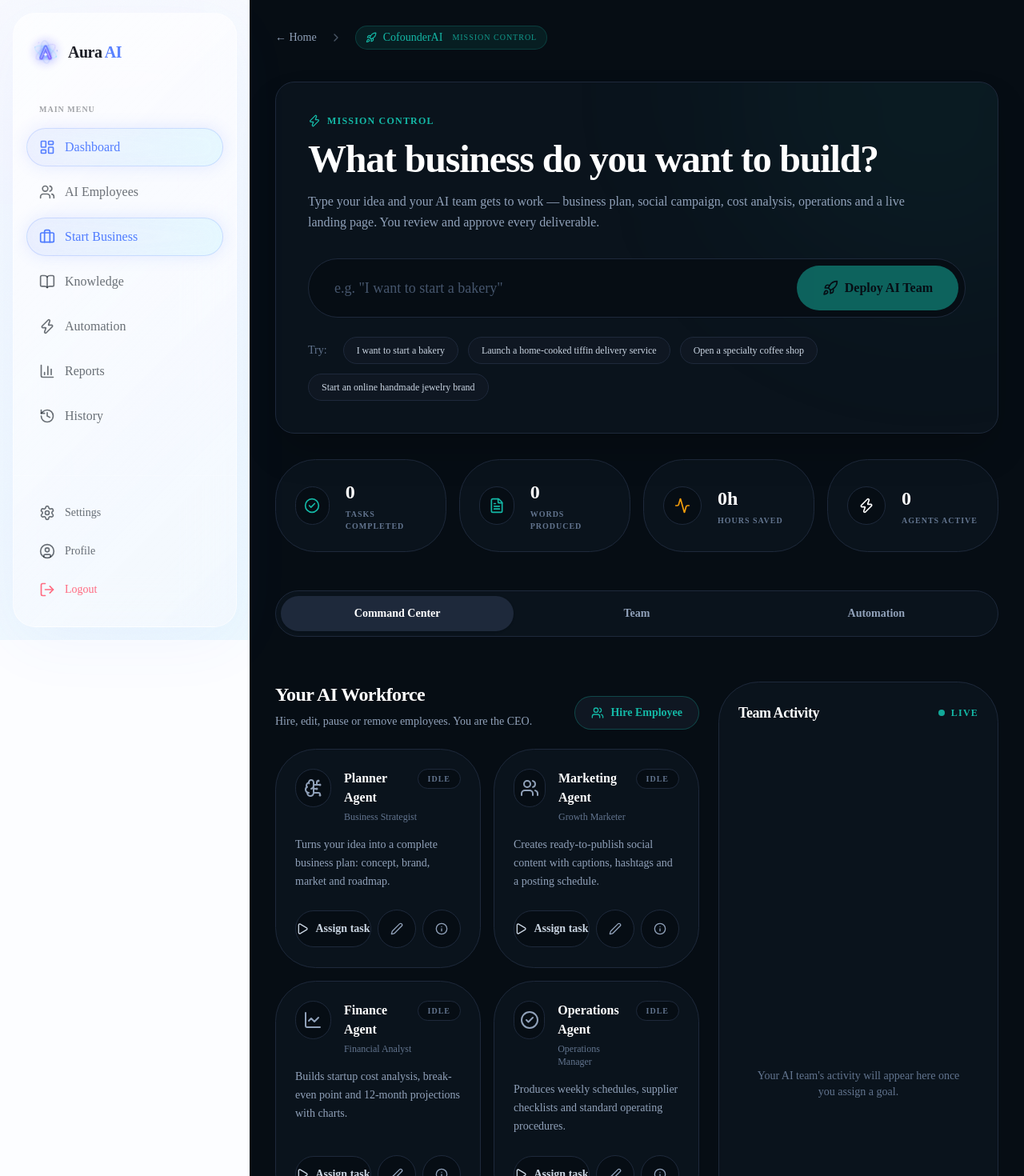
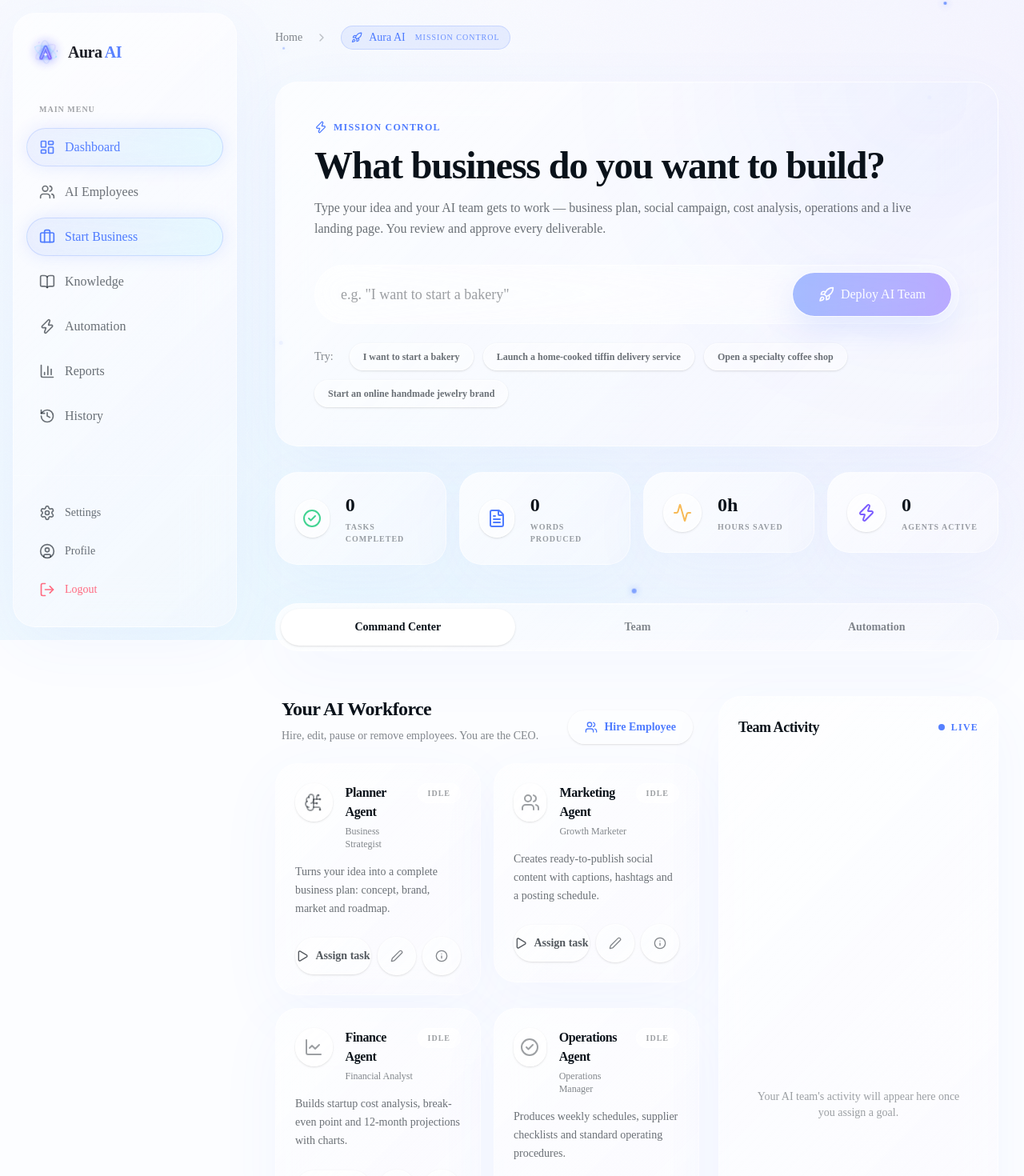
Before and after one commit to mallikarjunraopasupuleti44-ship-it/Aura-ai-, a Next.js app in the folder nexus-frontend/: page /dashboard/start in a window 1280 px wide. Shown: the top 1470 px of the page at 80% size. Built offline with nearby package versions, Linux system fonts and the light colour scheme.

Commit message:
fix: restyle command center to luxury theme, fix logo size

```diff
--- a/nexus-frontend/src/app/dashboard/start/page.tsx
+++ b/nexus-frontend/src/app/dashboard/start/page.tsx
@@ -6,6 +6,8 @@ import {
   Rocket, BrainCircuit, LineChart, Users, Globe, CheckCircle2,
   FileText, Activity, ChevronRight, Zap, Check, Loader2, Play, Edit2, Info
 } from "lucide-react";
+import { GlassCard } from "@/components/ui/GlassCard";
+import { Button } from "@/components/ui/button";
 
 const agents = [
   { id: "planner", name: "Planner Agent", role: "Business Strategist", icon: BrainCircuit, description: "Turns your idea into a complete business plan: concept, brand, market and roadmap.", deliverable: "Business Plan" },
@@ -54,120 +56,119 @@ export default function StartBusinessPage() {
   };
 
   return (
-    <div className="min-h-screen bg-[#060D14] -mt-8 -mx-8 p-8 font-sans text-white selection:bg-[#14b8a6]/30">
     <div className="max-w-[1400px] mx-auto flex flex-col gap-8 pb-12">
 
       {/* Breadcrumb */}
-        <div className="flex items-center gap-2 text-sm font-medium text-slate-400 mb-2">
-          <span className="hover:text-white cursor-pointer transition-colors">&larr; Home</span>
+      <div className="flex items-center gap-2 text-sm font-medium text-[#0A121A]/50 mb-2">
+        <span className="hover:text-[#0A121A] cursor-pointer transition-colors">Home</span>
         <ChevronRight className="w-4 h-4 mx-2 opacity-50" />
-          <span className="text-[#14b8a6] bg-[#14b8a6]/10 px-3 py-1 rounded-full flex items-center gap-2 border border-[#14b8a6]/20">
-            <Rocket className="w-3.5 h-3.5" /> CofounderAI
+        <span className="text-[#4F7CFF] bg-[#4F7CFF]/10 px-3 py-1 rounded-full flex items-center gap-2 border border-[#4F7CFF]/20">
+          <Rocket className="w-3.5 h-3.5" /> Aura AI
           <span className="text-[10px] tracking-widest uppercase ml-1 opacity-80">MISSION CONTROL</span>
         </span>
       </div>
 
       {/* Hero Section */}
-        <div className="bg-[#0A131C] border border-[#1E293B] rounded-[24px] p-8 md:p-10 shadow-2xl relative overflow-hidden">
-          <div className="absolute top-0 right-0 w-[500px] h-[500px] bg-[#14b8a6]/5 blur-[120px] rounded-full pointer-events-none -translate-y-1/2 translate-x-1/3" />
+      <GlassCard className="p-8 md:p-12 border-white/60 relative overflow-hidden">
+        <div className="absolute top-0 right-0 w-[500px] h-[500px] bg-[#4F7CFF]/5 blur-[120px] rounded-full pointer-events-none -translate-y-1/2 translate-x-1/3" />
 
         <div className="relative z-10">
-            <div className="flex items-center gap-2 text-[#14b8a6] mb-4 text-xs tracking-widest uppercase font-bold">
+          <div className="flex items-center gap-2 text-[#4F7CFF] mb-4 text-xs tracking-widest uppercase font-bold">
             <Zap className="w-4 h-4" /> Mission Control
           </div>
 
-            <h1 className="text-4xl md:text-5xl font-bold text-white mb-4 tracking-tight">What business do you want to build?</h1>
-            <p className="text-slate-400 mb-8 max-w-3xl text-base leading-relaxed">
+          <h1 className="text-4xl md:text-5xl font-bold text-[#0A121A] mb-4 tracking-tight">What business do you want to build?</h1>
+          <p className="text-[#0A121A]/60 mb-8 max-w-3xl text-base leading-relaxed font-medium">
             Type your idea and your AI team gets to work — business plan, social campaign, cost analysis, operations and a live landing page. You review and approve every deliverable.
           </p>
 
           <div className="flex flex-col md:flex-row gap-4 items-center mb-6">
-              <div className="flex-1 w-full flex items-center bg-[#060D14] rounded-full border border-[#1E293B] px-2 py-2 focus-within:border-[#14b8a6]/50 transition-colors">
+            <div className="flex-1 w-full flex items-center bg-white/40 backdrop-blur-xl rounded-2xl border border-white/60 px-2 py-2 focus-within:border-[#4F7CFF]/50 focus-within:shadow-[0_0_30px_rgba(79,124,255,0.15)] transition-all">
               <input
                 type="text"
                 value={prompt}
                 onChange={(e) => setPrompt(e.target.value)}
                 placeholder='e.g. "I want to start a bakery"'
-                  className="flex-1 bg-transparent outline-none px-6 text-white placeholder:text-slate-600 text-lg"
+                className="flex-1 bg-transparent outline-none px-6 text-[#0A121A] placeholder:text-[#0A121A]/40 text-lg font-medium"
                 onKeyDown={(e) => e.key === 'Enter' && handleDeploy()}
                 disabled={isDeploying}
               />
-                <button
+              <Button
                 onClick={handleDeploy}
                 disabled={isDeploying || !prompt.trim()}
-                  className="bg-[#14b8a6] hover:bg-[#0f9687] disabled:opacity-50 disabled:hover:bg-[#14b8a6] text-[#060D14] font-bold px-8 py-4 rounded-full flex items-center gap-2 transition-all h-full"
+                className="h-full min-h-[56px] rounded-xl px-8 text-base shadow-[0_15px_40px_rgba(79,124,255,0.3)] flex items-center gap-2"
               >
                 {isDeploying ? <Loader2 className="w-5 h-5 animate-spin" /> : <Rocket className="w-5 h-5" />}
                 Deploy AI Team
-                </button>
+              </Button>
             </div>
           </div>
 
           <div className="flex flex-wrap items-center gap-3">
-              <span className="text-slate-500 text-sm font-medium mr-2">Try:</span>
+            <span className="text-[#0A121A]/50 text-sm font-medium mr-2">Try:</span>
             {suggestions.map((s, i) => (
               <button
                 key={i}
                 onClick={() => setPrompt(s)}
-                  className="text-xs text-slate-300 bg-[#0F1722] hover:bg-[#1E293B] border border-[#1E293B] px-4 py-2 rounded-full transition-colors"
+                className="text-xs font-bold text-[#0A121A]/60 bg-white/40 hover:bg-white hover:text-[#4F7CFF] border border-white/60 px-4 py-2 rounded-full transition-colors shadow-sm"
               >
                 {s}
               </button>
             ))}
           </div>
         </div>
-        </div>
+      </GlassCard>
 
       {/* Stats Row */}
       <div className="grid grid-cols-2 lg:grid-cols-4 gap-4">
         {[
-            { label: "TASKS COMPLETED", value: completedSteps.length, icon: CheckCircle2, color: "text-[#14b8a6]" },
-            { label: "WORDS PRODUCED", value: completedSteps.length * 1250, icon: FileText, color: "text-[#14b8a6]" },
-            { label: "HOURS SAVED", value: completedSteps.length * 24, icon: Activity, color: "text-[#F59E0B]", suffix: "h" },
-            { label: "AGENTS ACTIVE", value: isDeploying ? 1 : 0, icon: Zap, color: "text-white" },
+          { label: "TASKS COMPLETED", value: completedSteps.length, icon: CheckCircle2, color: "text-[#42D392]" },
+          { label: "WORDS PRODUCED", value: completedSteps.length * 1250, icon: FileText, color: "text-[#4F7CFF]" },
+          { label: "HOURS SAVED", value: completedSteps.length * 24, icon: Activity, color: "text-[#F7B955]", suffix: "h" },
+          { label: "AGENTS ACTIVE", value: isDeploying ? 1 : 0, icon: Zap, color: "text-[#7B5CFF]" },
         ].map((stat, i) => (
-            <div key={i} className="bg-[#0A131C] border border-[#1E293B] rounded-2xl p-6 flex items-center gap-5">
-              <div className="w-12 h-12 rounded-full bg-[#060D14] border border-[#1E293B] flex items-center justify-center">
-                <stat.icon className={`w-5 h-5 ${stat.color}`} />
+          <GlassCard key={i} className="p-6 flex items-center gap-5">
+            <div className={`w-12 h-12 rounded-2xl bg-white/60 border border-white/80 shadow-sm flex items-center justify-center ${stat.color}`}>
+              <stat.icon className="w-6 h-6" />
             </div>
             <div>
-                <div className="text-2xl font-bold text-white mb-1">
+              <div className="text-2xl font-bold text-[#0A121A] mb-1">
                 {stat.value}{stat.suffix}
               </div>
-                <div className="text-[10px] font-bold tracking-widest text-slate-500 uppercase">{stat.label}</div>
+              <div className="text-[10px] font-bold tracking-widest text-[#0A121A]/40 uppercase">{stat.label}</div>
             </div>
-            </div>
+          </GlassCard>
         ))}
       </div>
 
       {/* Tabs */}
-        <div className="flex items-center gap-2 bg-[#0A131C] border border-[#1E293B] rounded-full p-1.5 mt-4">
+      <GlassCard className="flex items-center gap-2 p-1.5 mt-4 rounded-2xl border-white/60">
         {["Command Center", "Team", "Automation"].map(tab => (
           <button
             key={tab}
             onClick={() => setActiveTab(tab)}
-              className={`flex-1 text-center py-3 rounded-full text-sm font-bold transition-colors ${
+            className={`flex-1 text-center py-3 rounded-xl text-sm font-bold transition-all ${
               activeTab === tab
-                  ? "bg-[#1E293B] text-white shadow-sm"
-                  : "text-slate-400 hover:text-slate-200"
+                ? "bg-white text-[#0A121A] shadow-sm border border-white/80"
+                : "text-[#0A121A]/50 hover:text-[#0A121A] hover:bg-white/40"
             }`}
           >
             {tab}
           </button>
         ))}
-        </div>
+      </GlassCard>
 
       {/* Main Content Area: Team */}
       <div className="mt-6 flex flex-col lg:flex-row gap-6">
 
         {/* Left: Agents Grid */}
         <div className="flex-1">
-            <div className="flex justify-between items-end mb-6">
+          <div className="flex justify-between items-end mb-6 px-2">
             <div>
-                <h2 className="text-2xl font-bold text-white mb-2 tracking-tight">Your AI Workforce</h2>
-                <p className="text-slate-400 text-sm">Hire, edit, pause or remove employees. You are the CEO.</p>
+              <h2 className="text-2xl font-bold text-[#0A121A] mb-2 tracking-tight">Your AI Workforce</h2>
+              <p className="text-[#0A121A]/50 text-sm font-medium">Hire, edit, pause or remove employees. You are the CEO.</p>
             </div>
-              <button className="bg-[#0F1722] hover:bg-[#1E293B] text-[#14b8a6] border border-[#14b8a6]/30 px-5 py-2.5 rounded-full text-sm font-bold flex items-center gap-2 transition-colors">
+            <button className="bg-white/40 hover:bg-white text-[#4F7CFF] border border-white/60 px-5 py-2.5 rounded-full text-sm font-bold flex items-center gap-2 transition-colors shadow-sm">
               <Users className="w-4 h-4" /> Hire Employee
             </button>
           </div>
@@ -178,45 +179,45 @@ export default function StartBusinessPage() {
               const isDone = completedSteps.includes(index);
 
               return (
-                  <div key={agent.id} className={`bg-[#0A131C] border ${isActive ? 'border-[#14b8a6]' : 'border-[#1E293B]'} rounded-2xl p-6 flex flex-col justify-between transition-colors relative overflow-hidden group`}>
-                    {isActive && <div className="absolute top-0 left-0 w-full h-1 bg-[#14b8a6] animate-pulse" />}
+                <GlassCard key={agent.id} className={`p-6 flex flex-col justify-between transition-all relative overflow-hidden group ${isActive ? 'border-[#4F7CFF]/50 shadow-[0_0_30px_rgba(79,124,255,0.15)] bg-white/80' : ''}`}>
+                  {isActive && <div className="absolute top-0 left-0 w-full h-1 bg-[#4F7CFF] animate-pulse" />}
 
                   <div>
                     <div className="flex justify-between items-start mb-4">
                       <div className="flex gap-4">
-                          <div className={`w-12 h-12 rounded-xl flex items-center justify-center border ${isActive ? 'bg-[#14b8a6]/10 border-[#14b8a6]/30' : 'bg-[#060D14] border-[#1E293B]'}`}>
-                            <agent.icon className={`w-6 h-6 ${isActive ? 'text-[#14b8a6]' : 'text-slate-400'}`} />
+                        <div className={`w-12 h-12 rounded-xl flex items-center justify-center border transition-colors ${isActive ? 'bg-[#4F7CFF]/10 border-[#4F7CFF]/30' : 'bg-white/60 border-white/80 shadow-sm'}`}>
+                          <agent.icon className={`w-6 h-6 ${isActive ? 'text-[#4F7CFF]' : 'text-[#0A121A]/40'}`} />
                         </div>
                         <div>
-                            <h3 className="font-bold text-white text-base">{agent.name}</h3>
-                            <p className="text-slate-500 text-xs mt-1">{agent.role}</p>
+                          <h3 className="font-bold text-[#0A121A] text-base tracking-tight">{agent.name}</h3>
+                          <p className="text-[#0A121A]/50 font-medium text-xs mt-1">{agent.role}</p>
                         </div>
                       </div>
-                        <span className={`text-[10px] uppercase tracking-widest font-bold px-3 py-1 rounded-full border ${
-                          isActive ? 'bg-[#14b8a6]/10 text-[#14b8a6] border-[#14b8a6]/20' :
-                          isDone ? 'bg-slate-800 text-slate-300 border-slate-700' : 'bg-[#060D14] text-slate-500 border-[#1E293B]'
+                      <span className={`text-[10px] uppercase tracking-widest font-bold px-3 py-1 rounded-full border transition-colors ${
+                        isActive ? 'bg-[#4F7CFF]/10 text-[#4F7CFF] border-[#4F7CFF]/20' :
+                        isDone ? 'bg-[#42D392]/10 text-[#42D392] border-[#42D392]/20' : 'bg-white/60 text-[#0A121A]/40 border-white/80'
                       }`}>
                         {isActive ? 'Live' : isDone ? 'Done' : 'Idle'}
                       </span>
                     </div>
 
-                      <p className="text-slate-400 text-sm leading-relaxed mb-6">
+                    <p className="text-[#0A121A]/60 font-medium text-sm leading-relaxed mb-6">
                       {agent.description}
                     </p>
                   </div>
 
                   <div className="flex items-center gap-2">
-                      <button className="flex-1 bg-[#060D14] hover:bg-[#0F1722] border border-[#1E293B] text-slate-300 py-3 rounded-xl text-sm font-bold flex items-center justify-center gap-2 transition-colors">
+                    <button className="flex-1 bg-white/40 hover:bg-white border border-white/60 shadow-sm text-[#0A121A]/70 hover:text-[#4F7CFF] py-3 rounded-xl text-sm font-bold flex items-center justify-center gap-2 transition-colors">
                       <Play className="w-4 h-4" /> Assign task
                     </button>
-                      <button className="w-12 h-12 flex items-center justify-center bg-[#060D14] hover:bg-[#0F1722] border border-[#1E293B] text-slate-400 rounded-xl transition-colors">
+                    <button className="w-12 h-12 flex items-center justify-center bg-white/40 hover:bg-white border border-white/60 shadow-sm text-[#0A121A]/50 hover:text-[#0A121A] rounded-xl transition-colors">
                       <Edit2 className="w-4 h-4" />
                     </button>
-                      <button className="w-12 h-12 flex items-center justify-center bg-[#060D14] hover:bg-[#0F1722] border border-[#1E293B] text-slate-400 rounded-xl transition-colors">
+                    <button className="w-12 h-12 flex items-center justify-center bg-white/40 hover:bg-white border border-white/60 shadow-sm text-[#0A121A]/50 hover:text-[#0A121A] rounded-xl transition-colors">
                       <Info className="w-4 h-4" />
                     </button>
                   </div>
-                  </div>
+                </GlassCard>
               );
             })}
           </div>
@@ -224,17 +225,17 @@ export default function StartBusinessPage() {
 
         {/* Right: Team Activity (Only show if active or done) */}
         <div className="w-full lg:w-[350px] shrink-0">
-            <div className="bg-[#0A131C] border border-[#1E293B] rounded-2xl p-6 h-full min-h-[500px] flex flex-col">
+          <GlassCard className="p-6 h-full min-h-[500px] flex flex-col">
             <div className="flex justify-between items-center mb-6">
-                <h3 className="text-lg font-bold text-white tracking-tight">Team Activity</h3>
-                <span className="flex items-center gap-2 text-xs font-bold text-[#14b8a6] tracking-widest uppercase">
-                  <span className="w-2 h-2 rounded-full bg-[#14b8a6] animate-pulse" /> Live
+              <h3 className="text-lg font-bold text-[#0A121A] tracking-tight">Team Activity</h3>
+              <span className="flex items-center gap-2 text-xs font-bold text-[#4F7CFF] tracking-widest uppercase">
+                <span className="w-2 h-2 rounded-full bg-[#4F7CFF] animate-pulse" /> Live
               </span>
             </div>
 
             <div className="flex-1 flex flex-col justify-center items-center text-center px-4">
               {completedSteps.length === 0 && !isDeploying ? (
-                  <p className="text-slate-500 text-sm">
+                <p className="text-[#0A121A]/40 font-medium text-sm">
                   Your AI team's activity will appear here once you assign a goal.
                 </p>
               ) : (
@@ -245,14 +246,14 @@ export default function StartBusinessPage() {
                         key={stepIndex}
                         initial={{ opacity: 0, x: 20 }}
                         animate={{ opacity: 1, x: 0 }}
-                          className="flex items-start gap-3 text-left w-full border-b border-[#1E293B] pb-4"
+                        className="flex items-start gap-3 text-left w-full border-b border-white/40 pb-4"
                       >
-                          <div className="w-8 h-8 shrink-0 rounded-full bg-[#14b8a6]/10 flex items-center justify-center mt-1">
-                            <Check className="w-4 h-4 text-[#14b8a6]" />
+                        <div className="w-8 h-8 shrink-0 rounded-full bg-[#42D392]/10 border border-[#42D392]/20 flex items-center justify-center mt-1">
+                          <Check className="w-4 h-4 text-[#42D392]" />
                         </div>
                         <div>
-                            <p className="text-white text-sm font-bold">{agents[stepIndex].name}</p>
-                            <p className="text-slate-400 text-xs mt-1">Produced {agents[stepIndex].deliverable}</p>
+                          <p className="text-[#0A121A] text-sm font-bold">{agents[stepIndex].name}</p>
+                          <p className="text-[#0A121A]/50 font-medium text-xs mt-1">Produced {agents[stepIndex].deliverable}</p>
                         </div>
                       </motion.div>
                     ))}
@@ -262,12 +263,12 @@ export default function StartBusinessPage() {
                         animate={{ opacity: 1, x: 0 }}
                         className="flex items-start gap-3 text-left w-full"
                       >
-                          <div className="w-8 h-8 shrink-0 rounded-full border border-[#1E293B] flex items-center justify-center mt-1">
-                            <Loader2 className="w-4 h-4 text-slate-400 animate-spin" />
+                        <div className="w-8 h-8 shrink-0 rounded-full border border-white/60 bg-white/40 flex items-center justify-center mt-1">
+                          <Loader2 className="w-4 h-4 text-[#4F7CFF] animate-spin" />
                         </div>
                         <div>
-                            <p className="text-white text-sm font-bold">{agents[activeStepIndex].name}</p>
-                            <p className="text-[#14b8a6] text-xs mt-1 animate-pulse">Working on {agents[activeStepIndex].deliverable}...</p>
+                          <p className="text-[#0A121A] text-sm font-bold">{agents[activeStepIndex].name}</p>
+                          <p className="text-[#4F7CFF] text-xs font-medium mt-1 animate-pulse">Working on {agents[activeStepIndex].deliverable}...</p>
                         </div>
                       </motion.div>
                     )}
@@ -275,8 +276,7 @@ export default function StartBusinessPage() {
                 </div>
               )}
             </div>
-            </div>
-          </div>
+          </GlassCard>
         </div>
       </div>
     </div>
--- a/nexus-frontend/src/components/home/hero.tsx
+++ b/nexus-frontend/src/components/home/hero.tsx
@@ -49,7 +49,7 @@ export function Hero() {
           transition={{ duration: 1.2, ease: "easeOut" }}
           className="mb-12 relative flex justify-center items-center w-32 h-32"
         >
-          <AuraLogo size="xl" />
+          <AuraLogo size="lg" />
         </motion.div>
 
         {/* Small Badge */}
```
Lines whose indentation alone changed are shown as unchanged.
